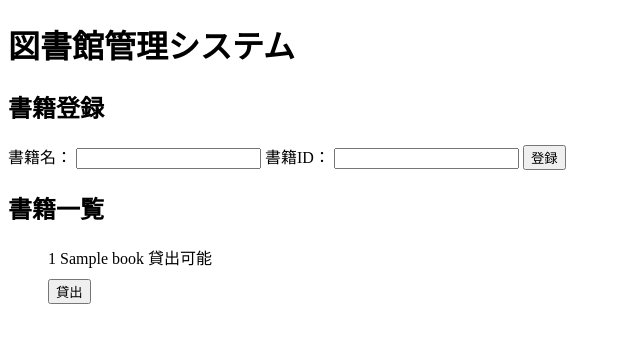
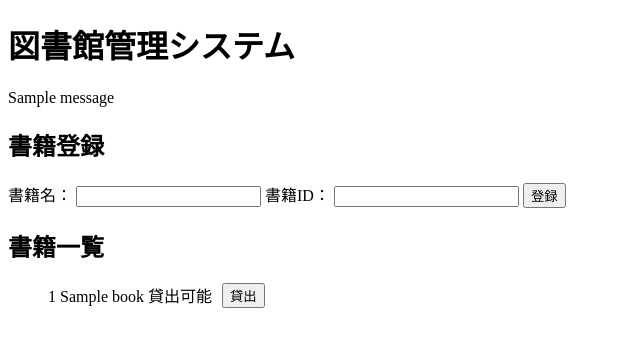
Before and after one commit to lixiangyu-nuco/library-app, a Flask app: template templates/index.html in a window 1280 px wide. Shown: the top 347 px of the page, without its empty margins (0-640 px from the left). Run offline with Flask 3, Linux system fonts and the light colour scheme; the template is opened without the code that fills it: most values are stand-ins (such as "Sample title", 1, 10 or a date in 2020); one stand-in notice (Sample message) is shown.

Commit message:
図書館管理システムの画面表示と貸出・返却機能を修正

```diff
--- a/templates/index.html
+++ b/templates/index.html
@@ -13,12 +13,13 @@
     </style>
 </head>
 
+
 <body>
     <h1>図書館管理システム</h1>
         <!-- ここにメッセージを表示する -->
-
-
-
+        {% for message in get_flashed_messages() %}
+            <p>{{ message }}</p>
+        {% endfor %}
 
         <h2>書籍登録</h2>
 
@@ -41,8 +42,7 @@
                     {% else %}
                         貸出可能
                     {% endif %}
-                </li>
-            {% endfor %}
+
 
                     <!-- ここに貸出・返却ボタンを追加する -->
                     {% if book.is_borrowed %}
@@ -55,15 +55,10 @@
                             <button type="submit">貸出</button>
                         </form>
                     {% endif %}
-
+                </li>
+            {% endfor %}
         </ul>
-
-
 
 </body>
 
-
-
-
-
 </html>
```
Also changed, not shown: app.py (line endings or trailing spaces). Lines whose indentation alone changed are shown as unchanged.
